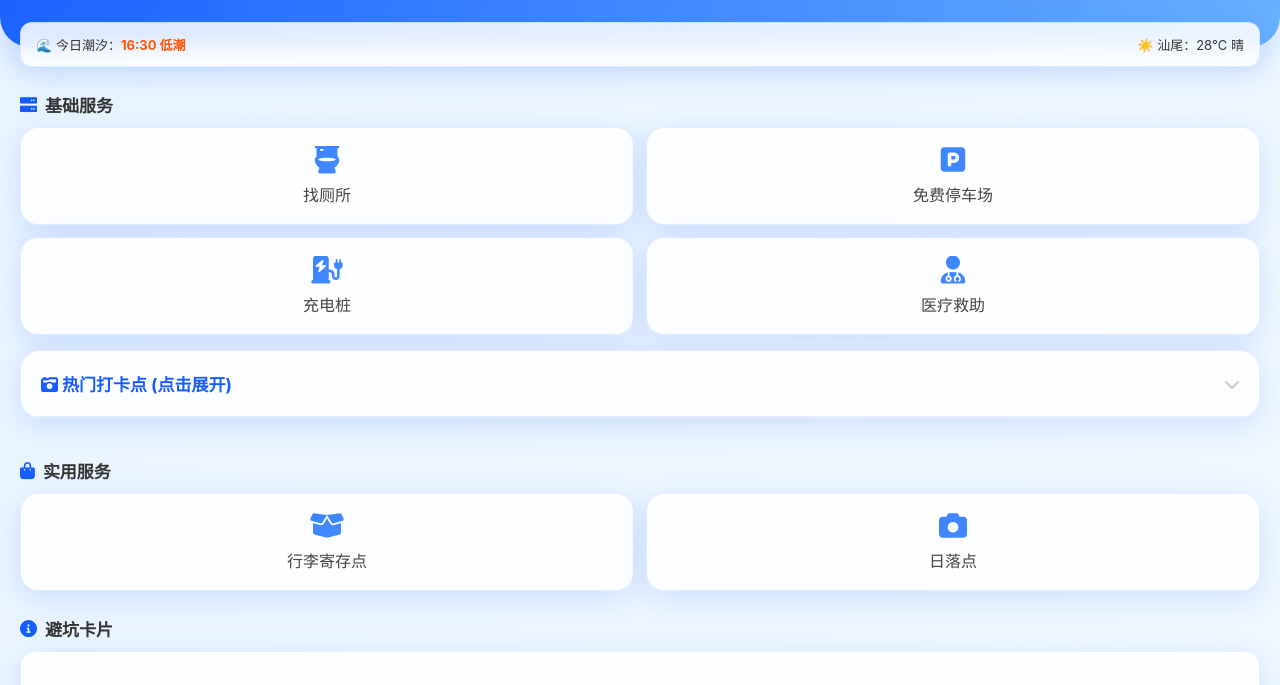
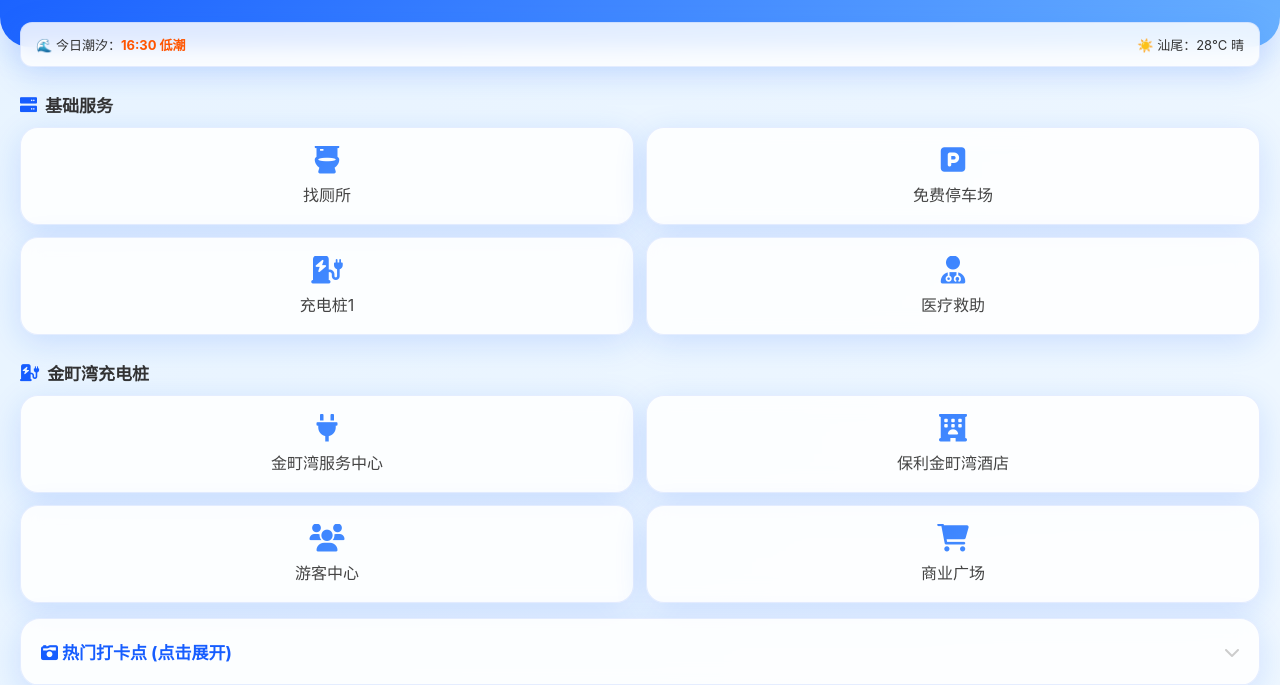
Before and after one commit to cr3241389/jtw360, a plain HTML site: page index.html in a window 1280 px wide. Shown: the part 97-782 px from the top of the page. Drawn offline with Linux system fonts and the light colour scheme.

Commit message:
Add additional charging stations in Jintian Bay area

```diff
--- a/index.html
+++ b/index.html
@@ -265,8 +265,16 @@
     <div class="grid">
         <a href="https://uri.amap.com/marker?position=115.292562,22.795063&name=公共厕所" class="nav-item"><i class="fas fa-toilet"></i><span>找厕所</span></a>
         <a href="https://uri.amap.com/marker?position=115.292173,22.795188&name=免费停车场" class="nav-item"><i class="fas fa-parking"></i><span>免费停车场</span></a>
-        <a href="https://uri.amap.com/marker?position=115.294262,22.796557&name=充电桩" class="nav-item"><i class="fas fa-charging-station"></i><span>充电桩</span></a>
+        <a href="https://uri.amap.com/marker?position=115.294262,22.796557&name=充电桩" class="nav-item"><i class="fas fa-charging-station"></i><span>充电桩1</span></a>
         <a href="https://uri.amap.com/marker?position=115.303672,22.828743&name=红草卫生院" class="nav-item"><i class="fas fa-user-md"></i><span>医疗救助</span></a>
+    </div>
+
+    <div class="section-title"><i class="fas fa-charging-station"></i> 金町湾充电桩</div>
+    <div class="grid">
+        <a href="https://uri.amap.com/marker?position=115.291234,22.793456&name=金町湾服务中心充电桩" class="nav-item"><i class="fas fa-plug"></i><span>金町湾服务中心</span></a>
+        <a href="https://uri.amap.com/marker?position=115.289876,22.798765&name=保利金町湾酒店充电桩" class="nav-item"><i class="fas fa-hotel"></i><span>保利金町湾酒店</span></a>
+        <a href="https://uri.amap.com/marker?position=115.296543,22.794321&name=金町湾游客中心充电桩" class="nav-item"><i class="fas fa-users"></i><span>游客中心</span></a>
+        <a href="https://uri.amap.com/marker?position=115.293456,22.801234&name=金町湾商业广场充电桩" class="nav-item"><i class="fas fa-shopping-cart"></i><span>商业广场</span></a>
     </div>
 
     <div class="spot-section">
```
